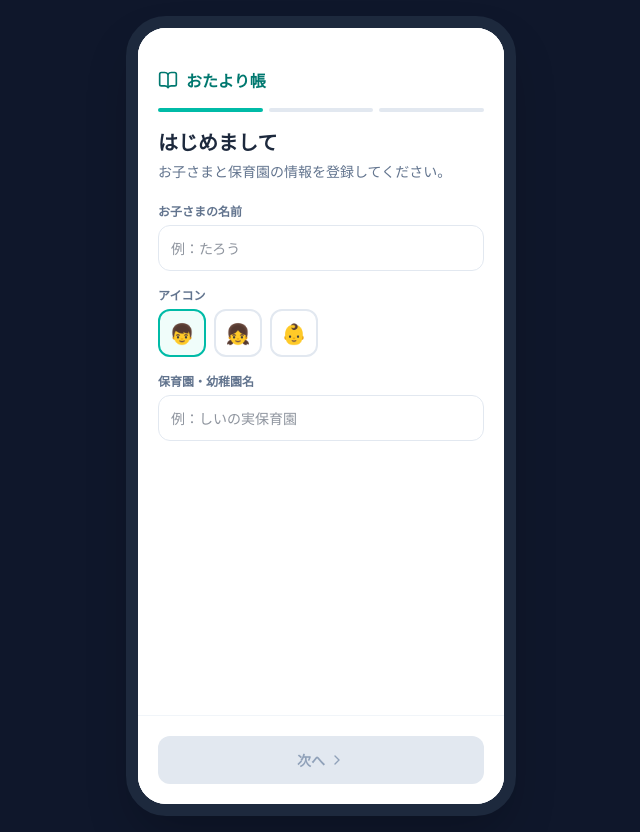
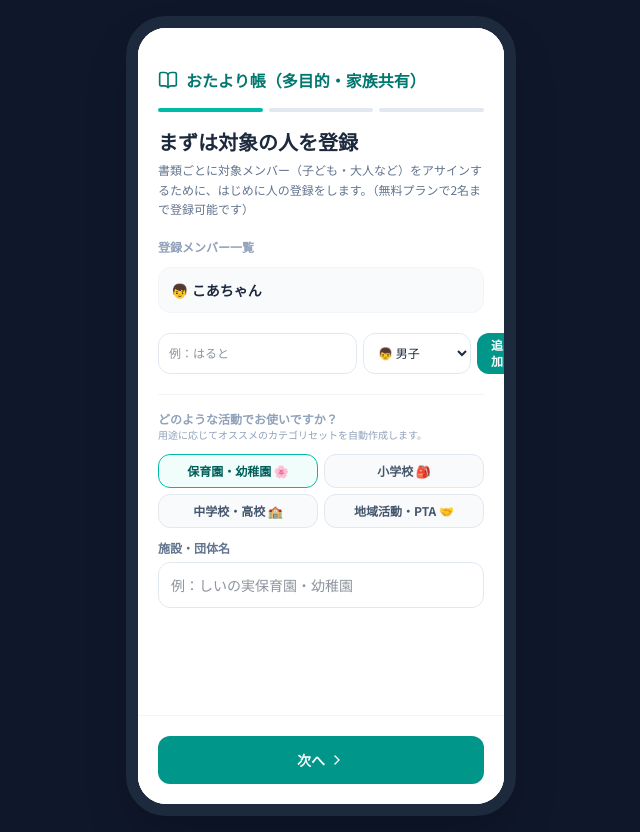
Before and after one commit to jukuro/ochomen-app, a Next.js app: page / in a window 1280 px wide. Shown: the whole page, without its empty margins (319-959 px from the left). Built offline with nearby package versions, Linux system fonts and the light colour scheme.

Commit message:
feat: improve onboarding flow for schools and PTA, increase free child limit to 2

```diff
--- a/src/app/page.tsx
+++ b/src/app/page.tsx
@@ -306,10 +306,10 @@ export default function App() {
   };
 
   const handleAddNewChild = () => {
-    if (currentPlan === "free" && children.length >= 1) {
+    if (currentPlan === "free" && children.length >= 2) {
       setPaywall({
         title: "お子さまを追加するにはプレミアムが必要です",
-        description: "無料プランではお子さま1人まで登録できます。兄弟姉妹のお便りをまとめて管理しましょう。",
+        description: "無料プランではお子さま2人まで登録できます。3人以上のお便りをまとめて管理するにはプレミアムプランをご利用ください。",
       });
       return;
     }
--- a/src/components/Onboarding.tsx
+++ b/src/components/Onboarding.tsx
@@ -1,7 +1,7 @@
 "use client";
 
 import { useState } from "react";
-import { BookOpen, Camera, Check, ChevronRight, Loader2 } from "lucide-react";
+import { BookOpen, Camera, Check, ChevronRight, Loader2, Trash2 } from "lucide-react";
 import type { Child } from "@/lib/types";
 
 interface OnboardingProps {
@@ -13,36 +13,78 @@ interface OnboardingProps {
   }) => void;
 }
 
-const DEFAULT_CATEGORIES = ["お帳面", "園だより", "給食だより"];
+const ORG_TYPES = [
+  { id: "保育園・幼稚園", label: "保育園・幼稚園 🌸" },
+  { id: "小学校", label: "小学校 🎒" },
+  { id: "中学校・高校", label: "中学校・高校 🏫" },
+  { id: "地域活動・PTA", label: "地域活動・PTA 🤝" },
+];
+
+const SUGGESTED_CATEGORIES: Record<string, string[]> = {
+  "保育園・幼稚園": ["お帳面", "園だより", "給食だより", "年間予定"],
+  "小学校": ["学年だより", "給食・ほけん", "宿題・持ち物", "PTA・行事"],
+  "中学校・高校": ["部活だより", "時間割・予定表", "プリント類", "学年通信"],
+  "地域活動・PTA": ["回覧板", "役員会だより", "行事スケジュール", "会計報告"],
+};
 
 export function Onboarding({ onComplete }: OnboardingProps) {
   const [step, setStep] = useState(1);
-  const [childName, setChildName] = useState("");
-  const [childAvatar, setChildAvatar] = useState("👦");
-  const [kindergartenName, setKindergartenName] = useState("");
-  const [selectedCategories, setSelectedCategories] = useState<string[]>([...DEFAULT_CATEGORIES]);
+  const [selectedOrgType, setSelectedOrgType] = useState("保育園・幼稚園");
+  const [orgName, setOrgName] = useState("");
+
+  const [people, setPeople] = useState<Child[]>([
+    { id: "c1", name: "こあちゃん 👦", avatar: "👦", color: "bg-blue-500", dotColor: "bg-blue-500" }
+  ]);
+  const [newPersonName, setNewPersonName] = useState("");
+  const [newPersonAvatar, setNewPersonAvatar] = useState("👦");
+
+  const [categories, setCategories] = useState<string[]>(SUGGESTED_CATEGORIES["保育園・幼稚園"]);
+  const [newCategoryName, setNewCategoryName] = useState("");
+
   const [isScanning, setIsScanning] = useState(false);
   const [demoDone, setDemoDone] = useState(false);
 
-  const toggleCategory = (cat: string) => {
-    setSelectedCategories((prev) =>
-      prev.includes(cat) ? prev.filter((c) => c !== cat) : [...prev, cat]
-    );
+  const handleOrgTypeChange = (type: string) => {
+    setSelectedOrgType(type);
+    setCategories(SUGGESTED_CATEGORIES[type] || ["お帳面", "園だより"]);
   };
 
-  const buildChild = (): Child => ({
-    id: "c1",
-    name: `${childName.trim()} ${childAvatar}`,
-    avatar: childAvatar,
-    color: "bg-blue-500",
-    dotColor: "bg-blue-500",
-  });
+  const handleAddPerson = () => {
+    if (!newPersonName.trim()) return;
+    const colors = ["bg-blue-500", "bg-pink-500", "bg-teal-500", "bg-amber-500"];
+    const col = colors[people.length % colors.length];
+    const newPerson: Child = {
+      id: `c_${Date.now()}`,
+      name: `${newPersonName.trim()} ${newPersonAvatar}`,
+      avatar: newPersonAvatar,
+      color: col,
+      dotColor: col,
+    };
+    setPeople([...people, newPerson]);
+    setNewPersonName("");
+  };
+
+  const handleRemovePerson = (id: string) => {
+    if (people.length <= 1) return;
+    setPeople(people.filter((p) => p.id !== id));
+  };
+
+  const handleAddCategory = () => {
+    if (!newCategoryName.trim()) return;
+    if (categories.includes(newCategoryName.trim())) return;
+    setCategories([...categories, newCategoryName.trim()]);
+    setNewCategoryName("");
+  };
+
+  const handleRemoveCategory = (name: string) => {
+    setCategories(categories.filter((c) => c !== name));
+  };
 
   const finish = (didDemoScan: boolean) => {
     onComplete({
-      children: [buildChild()],
-      kindergartenName: kindergartenName.trim() || "しいの実保育園",
-      categories: selectedCategories.length > 0 ? selectedCategories : DEFAULT_CATEGORIES,
+      children: people,
+      kindergartenName: orgName.trim() || `${selectedOrgType}の活動`,
+      categories: categories.length > 0 ? categories : ["お帳面"],
       didDemoScan,
     });
   };
@@ -56,11 +98,11 @@ export function Onboarding({ onComplete }: OnboardingProps) {
   };
 
   return (
-    <div className="absolute inset-0 bg-white z-[70] flex flex-col">
+    <div className="absolute inset-0 bg-white z-[70] flex flex-col text-slate-800">
       <div className="pt-10 px-5 pb-4">
         <div className="flex items-center gap-2 text-teal-700 font-bold">
           <BookOpen size={20} />
-          <span>おたより帳</span>
+          <span>おたより帳（多目的・家族共有）</span>
         </div>
         <div className="flex gap-1.5 mt-4">
           {[1, 2, 3].map((s) => (
@@ -78,52 +120,91 @@ export function Onboarding({ onComplete }: OnboardingProps) {
         {step === 1 && (
           <div className="space-y-5 animate-fade-in">
             <div>
-              <h2 className="text-xl font-bold text-slate-800">はじめまして</h2>
-              <p className="text-sm text-slate-500 mt-1 leading-relaxed">
-                お子さまと保育園の情報を登録してください。
+              <h2 className="text-xl font-bold text-slate-800">まずは対象の人を登録</h2>
+              <p className="text-xs text-slate-500 mt-1 leading-relaxed">
+                書類ごとに対象メンバー（子ども・大人など）をアサインするために、はじめに人の登録をします。（無料プランで2名まで登録可能です）
               </p>
             </div>
-            <div className="space-y-4">
+
+            <div className="space-y-3">
+              <span className="text-xs font-bold text-slate-400 block">登録メンバー一覧</span>
+              <div className="space-y-2">
+                {people.map((p) => (
+                  <div key={p.id} className="flex justify-between items-center bg-slate-50 border border-slate-100 rounded-xl p-3 text-sm">
+                    <span className="font-bold">{p.avatar} {p.name.split(" ")[0]}</span>
+                    {people.length > 1 && (
+                      <button onClick={() => handleRemovePerson(p.id)} className="text-slate-400 hover:text-red-500">
+                        <Trash2 size={16} />
+                      </button>
+                    )}
+                  </div>
+                ))}
+              </div>
+
+              {people.length < 2 ? (
+                <div className="flex gap-1.5 pt-2">
+                  <input
+                    type="text"
+                    placeholder="例：はると"
+                    value={newPersonName}
+                    onChange={(e) => setNewPersonName(e.target.value)}
+                    className="flex-1 border border-slate-200 rounded-xl p-2.5 text-xs outline-none focus:border-teal-500"
+                  />
+                  <select
+                    value={newPersonAvatar}
+                    onChange={(e) => setNewPersonAvatar(e.target.value)}
+                    className="border border-slate-200 rounded-xl p-2.5 text-xs bg-white"
+                  >
+                    <option value="👦">👦 男子</option>
+                    <option value="👧">👧 女子</option>
+                    <option value="👶">👶 赤ちゃん</option>
+                    <option value="👨">👨 大人男性</option>
+                    <option value="👩">👩 大人女性</option>
+                  </select>
+                  <button
+                    onClick={handleAddPerson}
+                    className="bg-teal-600 hover:bg-teal-700 text-white px-3.5 rounded-xl text-xs font-bold flex items-center justify-center"
+                  >
+                    追加
+                  </button>
+                </div>
+              ) : (
+                <div className="bg-amber-50 text-[10px] text-amber-800 p-2.5 rounded-xl border border-amber-100">
+                  💡 無料プランでは最大2名まで同時に登録可能です。
+                </div>
+              )}
+            </div>
+
+            <div className="border-t border-slate-100 pt-4 space-y-3">
+              <div>
+                <span className="text-xs font-bold text-slate-400 block">どのような活動でお使いですか？</span>
+                <p className="text-[10px] text-slate-400">用途に応じてオススメのカテゴリセットを自動作成します。</p>
+              </div>
+              <div className="grid grid-cols-2 gap-1.5">
+                {ORG_TYPES.map((type) => (
+                  <button
+                    key={type.id}
+                    type="button"
+                    onClick={() => handleOrgTypeChange(type.id)}
+                    className={`py-2 px-1 rounded-xl text-xs font-bold border transition ${
+                      selectedOrgType === type.id
+                        ? "bg-teal-50 border-teal-500 text-teal-800"
+                        : "bg-slate-50 border-slate-200 text-slate-600 hover:bg-slate-100"
+                    }`}
+                  >
+                    {type.label}
+                  </button>
+                ))}
+              </div>
               <div>
                 <label className="text-xs font-bold text-slate-500 block mb-1.5">
-                  お子さまの名前
+                  施設・団体名
                 </label>
                 <input
                   type="text"
-                  value={childName}
-                  onChange={(e) => setChildName(e.target.value)}
-                  placeholder="例：たろう"
-                  className="w-full border border-slate-200 rounded-xl p-3 text-sm text-slate-800 outline-none focus:border-teal-500"
-                />
-              </div>
-              <div>
-                <label className="text-xs font-bold text-slate-500 block mb-1.5">アイコン</label>
-                <div className="flex gap-2">
-                  {["👦", "👧", "👶"].map((emoji) => (
-                    <button
-                      key={emoji}
-                      type="button"
-                      onClick={() => setChildAvatar(emoji)}
-                      className={`w-12 h-12 rounded-xl text-xl flex items-center justify-center border-2 transition ${
-                        childAvatar === emoji
-                          ? "border-teal-500 bg-teal-50"
-                          : "border-slate-200"
-                      }`}
-                    >
-                      {emoji}
-                    </button>
-                  ))}
-                </div>
-              </div>
-              <div>
-                <label className="text-xs font-bold text-slate-500 block mb-1.5">
-                  保育園・幼稚園名
-                </label>
-                <input
-                  type="text"
-                  value={kindergartenName}
-                  onChange={(e) => setKindergartenName(e.target.value)}
-                  placeholder="例：しいの実保育園"
+                  value={orgName}
+                  onChange={(e) => setOrgName(e.target.value)}
+                  placeholder={`例：しいの実${selectedOrgType}`}
                   className="w-full border border-slate-200 rounded-xl p-3 text-sm text-slate-800 outline-none focus:border-teal-500"
                 />
               </div>
@@ -134,30 +215,37 @@ export function Onboarding({ onComplete }: OnboardingProps) {
         {step === 2 && (
           <div className="space-y-5 animate-fade-in">
             <div>
-              <h2 className="text-xl font-bold text-slate-800">カテゴリーを選ぶ</h2>
-              <p className="text-sm text-slate-500 mt-1 leading-relaxed">
-                よく使う分類を選んでください。あとから変更できます。
+              <h2 className="text-xl font-bold text-slate-800">カテゴリを調整する</h2>
+              <p className="text-xs text-slate-500 mt-1 leading-relaxed">
+                書類の分類タグを決めましょう。最初によくスキャンするプリント類に合わせて、追加・削除が可能です。
               </p>
             </div>
-            <div className="space-y-2">
-              {DEFAULT_CATEGORIES.map((cat) => {
-                const selected = selectedCategories.includes(cat);
-                return (
-                  <button
-                    key={cat}
-                    type="button"
-                    onClick={() => toggleCategory(cat)}
-                    className={`w-full flex items-center justify-between p-4 rounded-xl border-2 transition text-sm font-bold ${
-                      selected
-                        ? "border-teal-500 bg-teal-50 text-teal-800"
-                        : "border-slate-200 text-slate-600"
-                    }`}
-                  >
-                    {cat}
-                    {selected && <Check size={18} className="text-teal-600" />}
+
+            <div className="space-y-1.5 max-h-[200px] overflow-y-auto pr-1">
+              {categories.map((cat) => (
+                <div key={cat} className="flex justify-between items-center bg-slate-50 border border-slate-100 rounded-xl p-3 text-xs font-bold text-slate-700">
+                  <span>📂 {cat}</span>
+                  <button onClick={() => handleRemoveCategory(cat)} className="text-slate-400 hover:text-red-500">
+                    削除
                   </button>
-                );
-              })}
+                </div>
+              ))}
+            </div>
+
+            <div className="flex gap-1.5 pt-2">
+              <input
+                type="text"
+                placeholder="新しい分類タグ名"
+                value={newCategoryName}
+                onChange={(e) => setNewCategoryName(e.target.value)}
+                className="flex-1 border border-slate-200 rounded-xl p-2.5 text-xs outline-none focus:border-teal-500"
+              />
+              <button
+                onClick={handleAddCategory}
+                className="bg-teal-600 hover:bg-teal-700 text-white px-4 rounded-xl text-xs font-bold"
+              >
+                追加
+              </button>
             </div>
           </div>
         )}
@@ -165,9 +253,9 @@ export function Onboarding({ onComplete }: OnboardingProps) {
         {step === 3 && (
           <div className="space-y-5 animate-fade-in">
             <div>
-              <h2 className="text-xl font-bold text-slate-800">スキャンを試す</h2>
-              <p className="text-sm text-slate-500 mt-1 leading-relaxed">
-                お帳面やお便りを撮影すると、AIが読み取ってタスクを自動作成します。
+              <h2 className="text-xl font-bold text-slate-800">スキャンとアサインを試す</h2>
+              <p className="text-xs text-slate-500 mt-1 leading-relaxed">
+                お便りや予定表をカメラで撮ると、AIが自動解析。登録したメンバーごとに「提出期限」や「持ち物タスク」をカレンダーへ配置します。
               </p>
             </div>
 
@@ -179,15 +267,15 @@ export function Onboarding({ onComplete }: OnboardingProps) {
             ) : demoDone ? (
               <div className="border border-teal-200 bg-teal-50/50 rounded-2xl p-4 space-y-3">
                 <span className="text-xs font-bold text-teal-700 flex items-center gap-1">
-                  <Check size={14} /> 読み取り完了
+                  <Check size={14} /> 解析デモ完了！
                 </span>
-                <div className="text-sm text-slate-700 space-y-2 leading-relaxed">
-                  <p className="font-bold text-teal-800">先生から</p>
-                  <p>今日は園庭でお砂遊びをしました。とても楽しそうでした。</p>
+                <div className="text-xs text-slate-700 space-y-2 leading-relaxed bg-white p-3 rounded-xl border border-slate-100 shadow-sm">
+                  <p className="font-bold text-teal-800">📄 読み取ったお知らせ</p>
+                  <p>「6月15日までに歯科健診の問診票を提出してください。担当：全員」</p>
                 </div>
-                <div className="bg-amber-50 border border-amber-100 rounded-xl p-3 text-sm">
-                  <span className="font-bold text-amber-800">やること（自動検出）</span>
-                  <p className="text-slate-700 mt-1">お砂遊び用のお着替えを持たせる → 明日</p>
+                <div className="bg-amber-50 border border-amber-100 rounded-xl p-3 text-xs space-y-1">
+                  <span className="font-bold text-amber-800">👤 アサインされたやること</span>
+                  <p className="text-slate-700">【{people[0].name.split(" ")[0]}】歯科健診の問診票提出（期限: 6/15）</p>
                 </div>
               </div>
             ) : (
@@ -197,7 +285,8 @@ export function Onboarding({ onComplete }: OnboardingProps) {
                 className="w-full border-2 border-dashed border-teal-200 bg-teal-50/30 rounded-2xl p-10 flex flex-col items-center gap-2 text-teal-700 hover:bg-teal-50 transition"
               >
                 <Camera size={32} />
-                <span className="text-sm font-bold">デモでスキャン体験</span>
+                <span className="text-sm font-bold">スキャン読み取りのデモを体験</span>
+                <span className="text-[10px] text-teal-600/70">ワンタップで自動スケジュールと割り当てをお見せします</span>
               </button>
             )}
           </div>
@@ -208,9 +297,8 @@ export function Onboarding({ onComplete }: OnboardingProps) {
         {step < 3 ? (
           <button
             type="button"
-            disabled={step === 1 && !childName.trim()}
             onClick={() => setStep(step + 1)}
-            className="w-full py-3.5 bg-teal-600 text-white font-bold text-sm rounded-xl disabled:bg-slate-200 disabled:text-slate-400 flex items-center justify-center gap-1"
+            className="w-full py-3.5 bg-teal-600 text-white font-bold text-sm rounded-xl flex items-center justify-center gap-1 hover:bg-teal-700 transition"
           >
             次へ <ChevronRight size={16} />
           </button>
@@ -219,9 +307,9 @@ export function Onboarding({ onComplete }: OnboardingProps) {
             <button
               type="button"
               onClick={() => finish(demoDone)}
-              className="w-full py-3.5 bg-teal-600 text-white font-bold text-sm rounded-xl flex items-center justify-center gap-1"
+              className="w-full py-3.5 bg-teal-600 text-white font-bold text-sm rounded-xl flex items-center justify-center gap-1 hover:bg-teal-700 transition"
             >
-              はじめる <ChevronRight size={16} />
+              登録設定を完了してはじめる <ChevronRight size={16} />
             </button>
             {!demoDone && (
               <button
--- a/src/components/PaywallModal.tsx
+++ b/src/components/PaywallModal.tsx
@@ -11,7 +11,7 @@ interface PaywallModalProps {
 }
 
 const PREMIUM_FEATURES = [
-  { icon: Users, text: "複数のお子さまを登録" },
+  { icon: Users, text: "3人以上のお子さま・メンバーを登録" },
   { icon: Bell, text: "提出期限のリマインド通知" },
   { icon: Calendar, text: "Googleカレンダー自動同期" },
 ];
```
